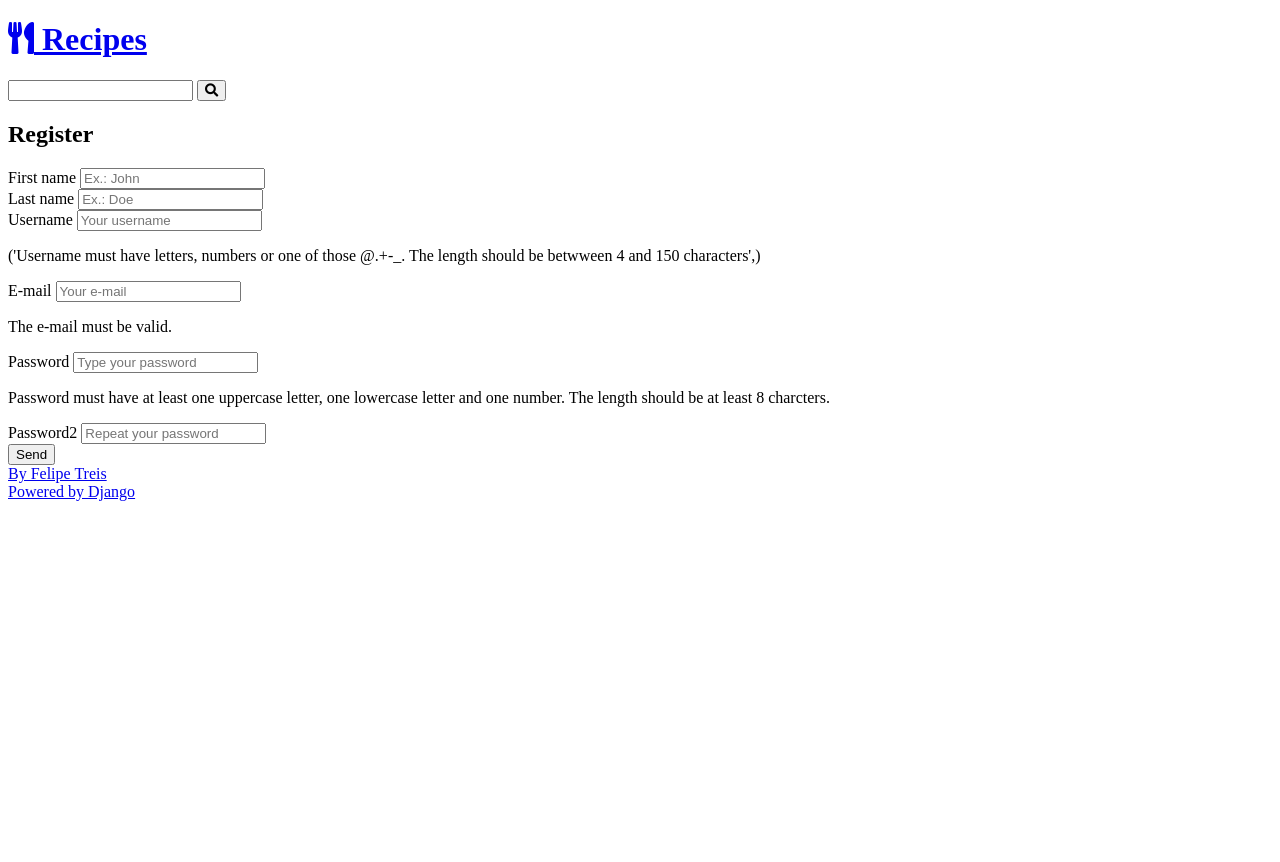
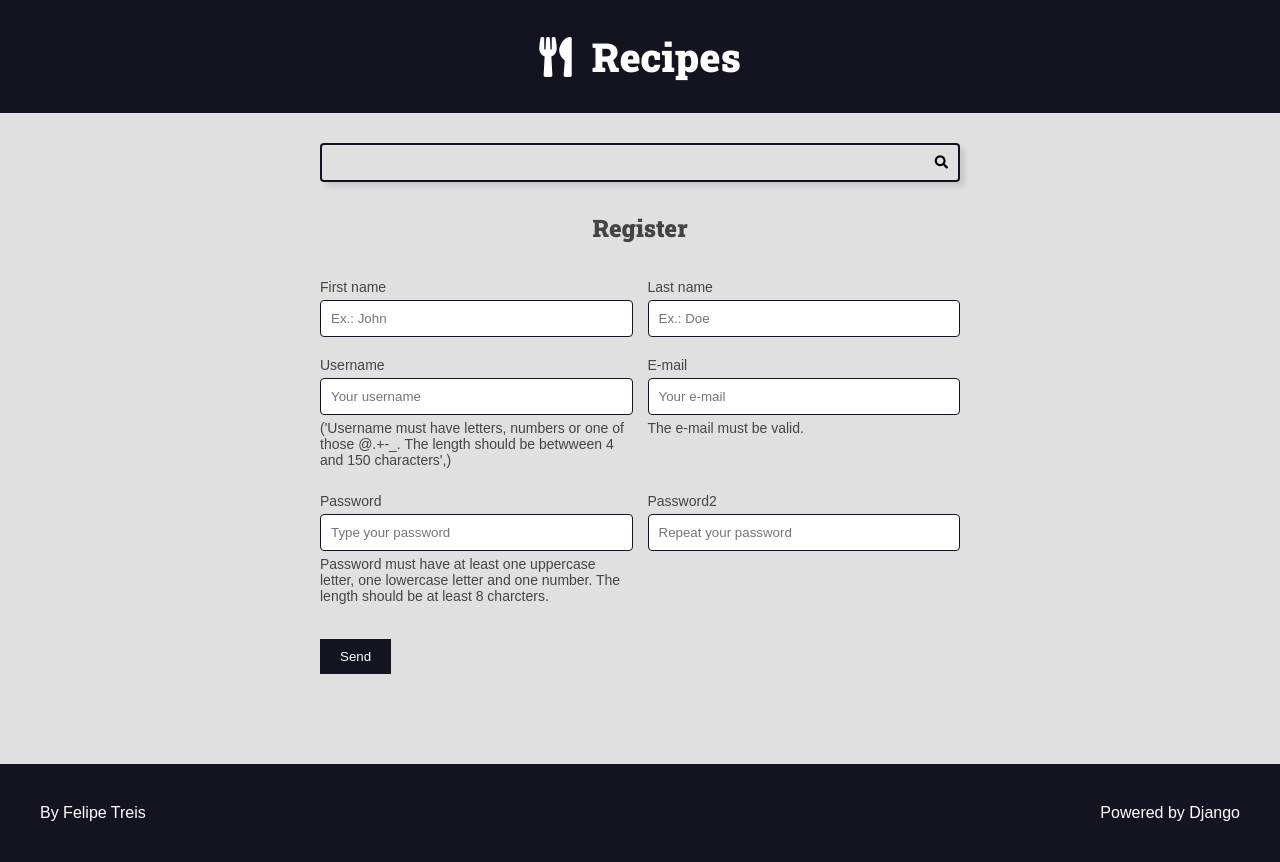
Before and after one commit to FelipeTreis/api_recipe, a Django app: template authors/templates/authors/pages/register_view.html in a window 1280 px wide. Before the commit the page ends 501 px from the top, so only its background shows below. Run offline with Django 4.2, Linux system fonts and the light colour scheme; the template is opened without the code that fills it: values that come from a table or form of the project are taken from there, others are empty; parts of the project's set-up code (start-up, migrations or seed data) failed here and were passed over.

Commit message:
Organizing files

```diff
--- a/authors/views.py
+++ b/authors/views.py
@@ -1,6 +1,7 @@
 from django.contrib import messages
 from django.http import Http404
 from django.shortcuts import redirect, render
+from django.urls import reverse
 
 from authors.forms import RegisterForm
 
@@ -11,6 +12,7 @@ def register_view(request):
 
     return render(request, 'authors/pages/register_view.html', {
         'form': form,
+        'form_action': reverse('authors:create')
     })
 
 
--- /dev/null
+++ b/base_static/global/css/style.css
@@ -0,0 +1,418 @@
+:root {
+  --color-primary: #269fe6;
+  --color-primary-hover: #2086c2;
+  --color-primary-dark: #13141f;
+  --color-primary-dark-hover: #212336;
+  --color-primary-light: #d4ecfa;
+  --color-primary-light-hover: #bdd8e7;
+
+  --color-white: #fff;
+  --color-black: #000;
+
+  --color-dark-text: #444;
+  --color-info-light: #cce5ff;
+  --color-debug-light: #cce5ff;
+  --color-success-light: #d4edda;
+  --color-alert-light: #fff3cd;
+  --color-warning-light: #fff3cd;
+  --color-error-light: #f8d7da;
+
+  --color-info-dark: #4d86c4;
+  --color-debug-dark: #4d86c4;
+  --color-success-dark: #4a9c5d;
+  --color-alert-dark: #927f40;
+  --color-warning-dark: #927f40;
+  --color-error-dark: #da525d;
+
+  --color-gray-0: #f9f9f9;
+  --color-gray-1: #e0e0e0;
+  --color-gray-2: #c7c7c7;
+  --color-gray-3: #aeaeae;
+  --color-gray-4: #959595;
+  --color-gray-5: #7d7d7d;
+  --color-gray-6: #646464;
+  --color-gray-7: #4b4b4b;
+  --color-gray-8: #323232;
+  --color-gray-9: #191919;
+
+  --font-primary: sans-serif;
+  --font-headings: "Roboto Slab", serif;
+
+  --spacing-gutter-medium: 3rem;
+  --spacing-gutter-large: 4rem;
+}
+
+* {
+  padding: 0;
+  margin: 0;
+  box-sizing: border-box;
+}
+
+html {
+  font-size: 62.5%;
+}
+
+body {
+  font-size: 1.6rem;
+  font-family: var(--font-primary);
+  color: var(--color-dark-text);
+  background-color: var(--color-gray-1);
+}
+
+h1,
+h2,
+h3,
+h4,
+h5,
+h6 {
+  font-family: var(--font-headings);
+}
+
+.main-header-container {
+  background-color: var(--color-primary-dark);
+}
+
+.container {
+  max-width: 144rem;
+  margin: 0 auto;
+  padding: var(--spacing-gutter-medium);
+}
+
+.main-logo {
+  font-size: 4rem;
+  color: var(--color-white);
+  text-decoration: none;
+  display: flex;
+  flex-flow: row nowrap;
+  align-items: center;
+  justify-content: center;
+  width: fit-content;
+  margin: 0 auto;
+}
+
+.main-logo-icon {
+  margin-right: 2rem;
+}
+
+.search-form {
+  border: 0.2rem solid var(--color-primary-dark);
+  max-width: 64rem;
+  margin: 0 auto;
+  border-radius: 0.4rem;
+  position: relative;
+  transition: all 300ms ease-in-out;
+  box-shadow: 0.5rem 0.5rem 0.5rem rgba(0, 0, 0, 0.1);
+  transform: scale(1);
+}
+
+.search-form:hover {
+  transform: scale(1.005);
+  box-shadow: 0.7rem 0.7rem 0.7rem rgba(0, 0, 0, 0.11);
+}
+
+.search-input,
+.search-button {
+  border: none;
+  background: none;
+  outline: none;
+  padding: 1rem;
+  transition: all 300ms ease-in-out;
+}
+
+.search-input {
+  width: 100%;
+  padding-right: 3rem;
+}
+
+.search-button {
+  position: absolute;
+  top: 0;
+  right: 0;
+  cursor: pointer;
+}
+
+.search-button:focus {
+  outline: 0.1rem solid var(--color-primary);
+  background-color: rgba(129, 194, 248, 0.521);
+}
+
+.search-form:focus-within {
+  border-color: var(--color-primary);
+  background-color: var(--color-white);
+}
+
+.search-form:focus-within .search-button {
+  color: var(--color-primary);
+}
+
+.main-content {
+  padding-top: 0;
+}
+
+.main-content-list {
+  display: grid;
+  grid-template-columns: repeat(auto-fit, minmax(340px, 1fr));
+  gap: var(--spacing-gutter-large);
+}
+
+.recipe {
+  background-color: var(--color-white);
+  box-shadow: -0.5rem 0.5rem 1rem rgba(0, 0, 0, 0.2);
+  transform: scale(1);
+  transition: all 300ms ease-in-out;
+  border-radius: 0.6rem;
+  overflow: hidden;
+}
+
+.recipe img {
+  max-width: 100%;
+}
+
+.recipe-list-item {
+  max-width: 64rem;
+  height: fit-content;
+}
+
+.recipe-list-item:hover {
+  transform: scale(1.02);
+  box-shadow: -0.8rem 0.8rem 1.8rem rgba(0, 0, 0, 0.25);
+}
+
+.recipe-title-container {
+  padding: var(--spacing-gutter-medium);
+  padding-bottom: 2rem;
+}
+
+.recipe-title-container a {
+  text-decoration: none;
+  color: var(--color-primary-dark-hover);
+  transition: all 300ms ease-in-out;
+}
+
+.recipe-title-container a:hover {
+  color: var(--color-primary-dark);
+}
+
+.recipe-author {
+  padding: 0 var(--spacing-gutter-medium);
+}
+
+.recipe-author-item {
+  color: var(--color-gray-4);
+  margin-right: 1rem;
+}
+
+.recipe-author a {
+  color: var(--color-primary);
+  transition: all 300ms ease-in-out;
+  text-decoration: none;
+}
+
+.recipe-author a:hover {
+  color: var(--color-primary-dark);
+}
+
+.recipe-content {
+  padding: var(--spacing-gutter-medium);
+  padding-top: 2rem;
+}
+
+.recipe-meta-container {
+  display: flex;
+  flex-flow: row wrap;
+  padding: var(--spacing-gutter-medium);
+  background: var(--color-gray-1);
+}
+
+.recipe-meta {
+  display: flex;
+  flex-flow: column nowrap;
+  flex-shrink: 1;
+  flex-grow: 1;
+  text-align: center;
+}
+
+.recipe-meta-title {
+  font-size: 1.6rem;
+}
+
+.recipe-footer a {
+  background: var(--color-primary-dark);
+  display: block;
+  color: var(--color-white);
+  text-decoration: none;
+  text-align: center;
+  padding: 2rem;
+  transition: all 300ms ease-in-out;
+}
+
+.recipe-footer a:hover {
+  filter: brightness(1.7);
+}
+
+.main-footer {
+  display: flex;
+  align-items: center;
+  justify-content: space-between;
+  background: var(--color-primary-dark);
+  color: var(--color-gray-0);
+  padding: var(--spacing-gutter-large);
+}
+
+.preparation-steps {
+  padding: var(--spacing-gutter-medium);
+  font-family: var(--font-headings);
+  color: var(--color-dark-text);
+}
+
+.main-footer a {
+  color: var(--color-white);
+  text-decoration: none;
+  transition: all 300ms ease-in-out;
+}
+
+.main-footer a:hover {
+  filter: brightness(0.8);
+}
+
+.main-content-detail .recipe-list-item {
+  max-width: 84rem;
+  margin: 0 auto;
+}
+
+.main-content-detail .recipe-list-item:hover {
+  transform: scale(1);
+  box-shadow: -0.5rem 0.5rem 1.5rem rgba(0, 0, 0, 0.2);
+}
+
+.pagination-content {
+  display: flex;
+  flex-flow: row wrap;
+  gap: 1rem 0.5rem;
+}
+
+.pagination .page-item {
+  background: var(--color-gray-3);
+  padding: 0.5rem 1rem;
+}
+
+.pagination .page-link {
+  text-decoration: none;
+  background: rgba(77, 175, 255, 0.753);
+  color: var(--color-white);
+}
+
+.pagination .page-current {
+  background: var(--color-primary-dark);
+}
+
+/* Forms */
+
+.form-content {
+  max-width: 64rem;
+  margin: 0 auto;
+  margin-bottom: var(--spacing-gutter-medium);
+}
+
+.form-content label,
+.form-content .help-text,
+.errorlist {
+  display: block;
+  margin: 0.5rem 0;
+  font-size: 1.4rem;
+  list-style-type: none;
+}
+
+.errorlist {
+  color: var(--color-error-dark);
+}
+
+.form-content input {
+  width: 100%;
+  padding: 1rem;
+  border-radius: .4rem;
+  border: 1px solid var(--color-primary-dark);
+}
+
+.form-content-grid {
+  display: grid;
+  grid-template-columns: repeat(auto-fit, minmax(30rem, 1fr));
+  gap: calc(var(--spacing-gutter-medium) / 2)
+}
+
+.form-content button {
+  padding: 1rem 2rem;
+  border: none;
+  background: var(--color-primary-dark);
+  color: var(--color-white);
+  cursor: pointer;
+  transform: scale(1);
+}
+
+.form-content button:hover {
+  transform: scale(1.005);
+}
+
+/* Messages */
+
+.messages-container {
+  display: flex;
+  flex-flow: column nowrap;
+  gap: calc(var(--spacing-gutter-medium) / 2);
+}
+
+.message {
+  padding: 1rem;
+  border-radius: 4px;
+  border: 1px solid var(--color-dark-text);
+  background: var(--color-gray-2);
+  color: var(--color-dark-text);
+}
+
+.message-error {
+  border: 1px solid var(--color-error-dark);
+  background: var(--color-error-light);
+  color: var(--color-error-dark);
+}
+
+.message-success {
+  border: 1px solid var(--color-success-dark);
+  background: var(--color-success-light);
+  color: var(--color-success-dark);
+}
+
+.message-warning {
+  border: 1px solid var(--color-alert-dark);
+  background: var(--color-alert-light);
+  color: var(--color-alert-dark);
+}
+
+.message-info {
+  border: 1px solid var(--color-info-dark);
+  background: var(--color-info-light);
+  color: var(--color-info-dark);
+}
+
+.message-debug {
+  border: 1px solid var(--color-debug-dark);
+  background: var(--color-debug-light);
+  color: var(--color-debug-dark);
+}
+
+
+/* Generics */
+
+.margin {
+  margin: 30rem 0;
+}
+
+.center {
+  text-align: center;
+}
+
+@media (max-width: 600px) {
+  .main-content-list,
+  .form-content-grid {
+    grid-template-columns: repeat(auto-fit, minmax(100%, 1fr));
+  }
+}
--- a/base_templates/global/base.html
+++ b/base_templates/global/base.html
@@ -2,25 +2,25 @@
 <html lang="pt-BR">
 
 <head>
-    {% include 'recipes/partials/head.html' %}
+    {% include 'global/partials/head.html' %}
 
     <title>{% block title %}{% endblock title %} Recipes</title>
 
 </head>
 <body>
-    {% include 'recipes/partials/header.html' %}
-    {% include 'recipes/partials/search.html' %}
+    {% include 'global/partials/header.html' %}
+    {% include 'global/partials/search.html' %}
 
     <main class="main-content-container">
 
         <div class="main-content container">
             {% block content %}{% endblock content %}
-            {% include 'recipes/partials/pagination.html' %}
+            {% include 'global/partials/pagination.html' %}
         </div>
 
     </main>
 
-    {% include 'recipes/partials/footer.html' %}
+    {% include 'global/partials/footer.html' %}
 </body>
 
 </html>
--- a/recipes/templates/recipes/partials/head.html
+++ b/base_templates/global/partials/head.html
@@ -16,4 +16,4 @@
     <link rel="preconnect" href="https://fonts.googleapis.com">
     <link rel="preconnect" href="https://fonts.gstatic.com" crossorigin>
     <link href="https://fonts.googleapis.com/css2?family=Roboto+Slab:wght@900&display=swap" rel="stylesheet">
-    <link rel="stylesheet" href="{% static 'recipes/css/style.css' %}">
+    <link rel="stylesheet" href="{% static 'global/css/style.css' %}">
--- a/recipes/templates/recipes/pages/home.html
+++ b/recipes/templates/recipes/pages/home.html
@@ -4,7 +4,7 @@
 
 {% block content %}
 
-{% include 'recipes/partials/messages.html' %}
+{% include 'global/partials/messages.html' %}
 
 <div class="main-content main-content-list container">
     {% for recipe in recipes %}
```
Also changed, not shown: authors/templates/authors/pages/register_view.html (+2 -35 lines), base_templates/global/partials/form.html (added, +33 -0 lines), base_templates/global/partials/footer.html (renamed from recipes/templates/recipes/partials/footer.html), base_templates/global/partials/header.html (renamed from recipes/templates/recipes/partials/header.html), base_templates/global/partials/messages.html (renamed from recipes/templates/recipes/partials/messages.html), base_templates/global/partials/pagination.html (renamed from recipes/templates/recipes/partials/pagination.html), base_templates/global/partials/search.html (renamed from recipes/templates/recipes/partials/search.html).
